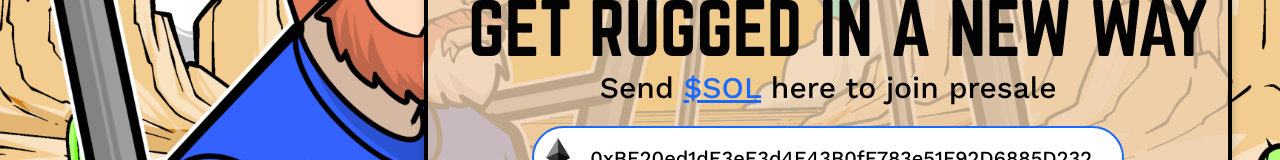
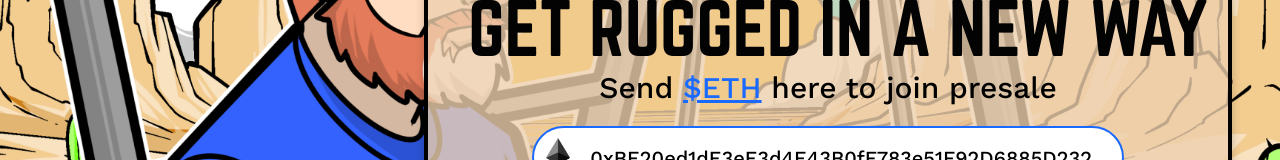
Before and after one commit to trust0212-fantohm/presale-demo, a Next.js app: page /home in a window 1280 px wide. Shown: the part 390-550 px from the top of the page. Built offline with nearby package versions, Linux system fonts and the light colour scheme.

Commit message:
revert chain, address, play button

```diff
--- a/src/app/home/page.tsx
+++ b/src/app/home/page.tsx
@@ -74,7 +74,7 @@
                 workSans.className,
               )}
             >
-              Send <span className='text-[#1A6AFF] underline'>$SOL</span> here
+              Send <span className='text-[#1A6AFF] underline'>$ETH</span> here
               to join presale
             </p>
           </div>
```
